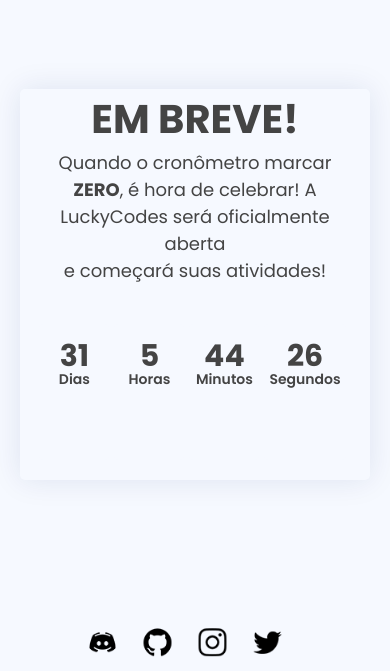
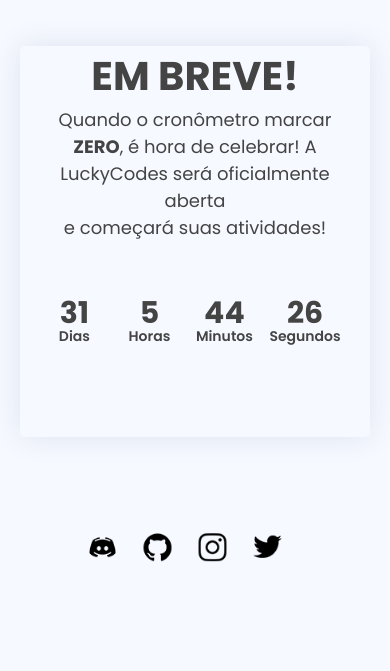
Before and after one commit to LuckyCodes-App/EmBreve, a plain HTML site: page index.html in a window 390 px wide. Shown: the part 173-844 px from the top of the page. Drawn offline with Linux system fonts and the light colour scheme.

Commit message:
Corrigido problemas de responsividade

```diff
--- a/style.css
+++ b/style.css
@@ -26,7 +26,7 @@ section {
     display: flex;
     justify-content: center;
     align-items: center;
-    min-height: 100vh;
+    min-height: 90vh;
     padding: 0 100px;
 }
 
@@ -83,7 +83,7 @@ section {
 
 .redes-sociais {
     position: absolute;
-    bottom: 40px;
+    bottom: 5rem;
     z-index: 1000;
     display: flex;
     justify-content: center;
@@ -146,6 +146,6 @@ section {
     }
 
     section .redes-sociais {
-        bottom: 5px;
+        bottom: 1rem;
     }
 }
```
